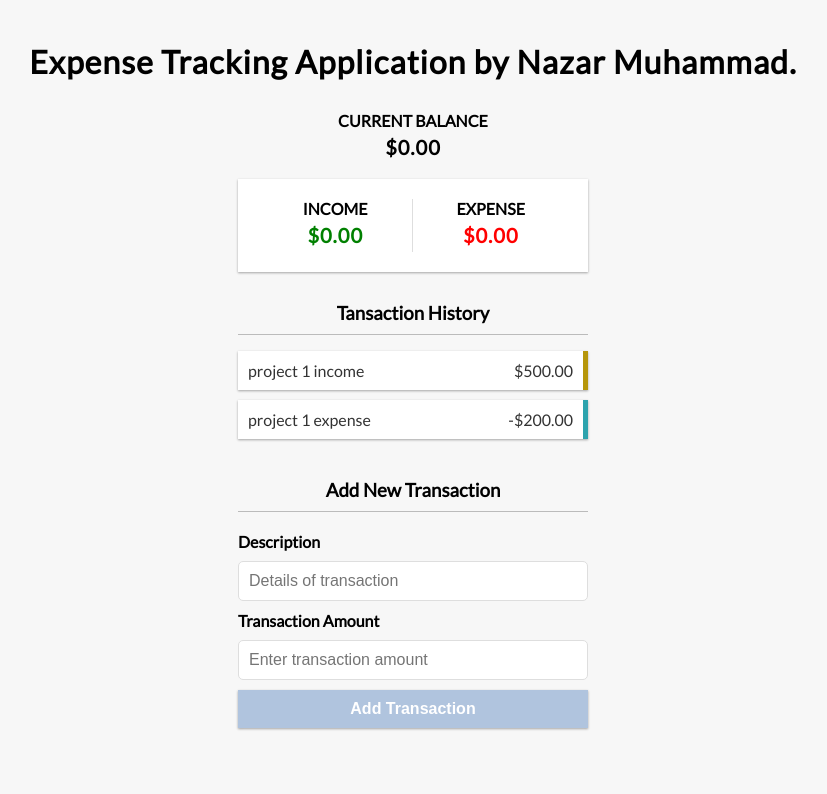
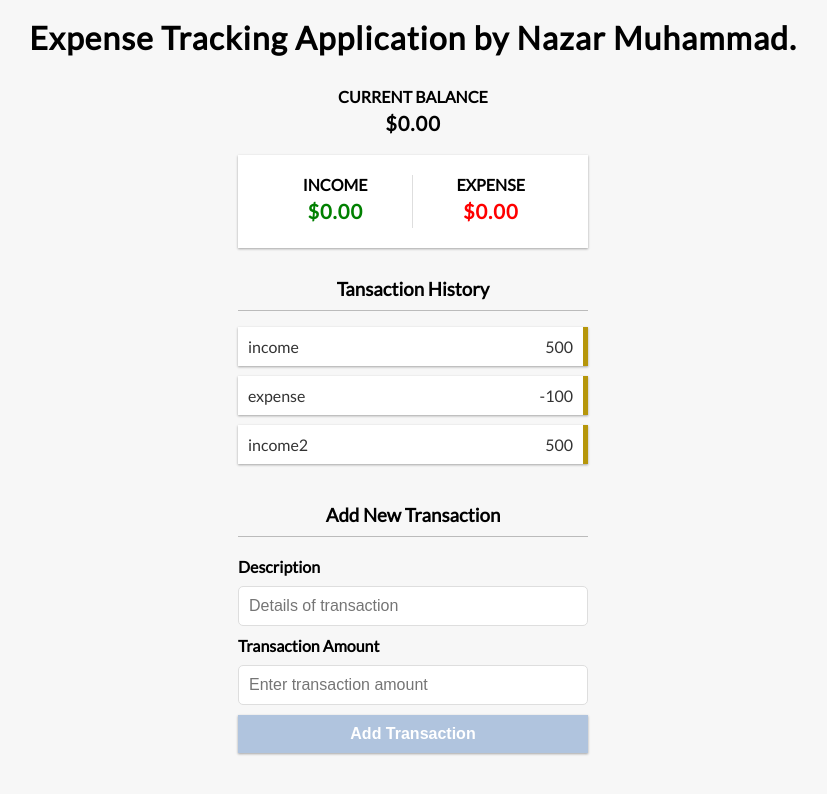
Before and after one commit to Saquibb/expensetrackerapp, a React (Create React App) app: page / in a window 1280 px wide. Shown: the top 794 px of the page, without its empty margins (227-1054 px from the left). Built offline with nearby package versions, Linux system fonts and the light colour scheme.

Commit message:
Upldated Transaction Component

```diff
--- /dev/null
+++ b/src/components/Transaction.js
@@ -0,0 +1,11 @@
+import React from 'react'
+
+export const Transaction = ({transaction}) => {
+    return (
+        <li className="plus">
+            {transaction.description}
+            <span>{transaction.transactionAmount}</span>
+            <button className="delete-btn">X</button>
+        </li>
+    )
+}
--- a/src/components/TransactionHistory.js
+++ b/src/components/TransactionHistory.js
@@ -1,20 +1,22 @@
-import React from 'react'
+import React, {useContext} from 'react';
 
+//import the Global Context
+import {GlobalContext} from '../context/GlobalState';
+
+//import Transactions
+import {Transaction} from './Transaction';
 export const TransactionHistory = () => {
+
+    const { transactions } = useContext(GlobalContext);
+
     return (
         <div>
             <h3>Tansaction History</h3>
             <ul className="list">
-                <li className="plus">
-                    project 1 income
-                    <span>$500.00</span>
-                    <button className="delete-btn">X</button>
-                </li>
-                <li className="minus">
-                    project 1 expense
-                    <span>-$200.00</span>
-                    <button className="delete-btn">X</button>
-                </li>
+                {transactions.map(transaction =>(
+                    <Transaction key={transaction.id} transaction={transaction}/>)
+                    )
+                }
             </ul>
         </div>
     )
```
